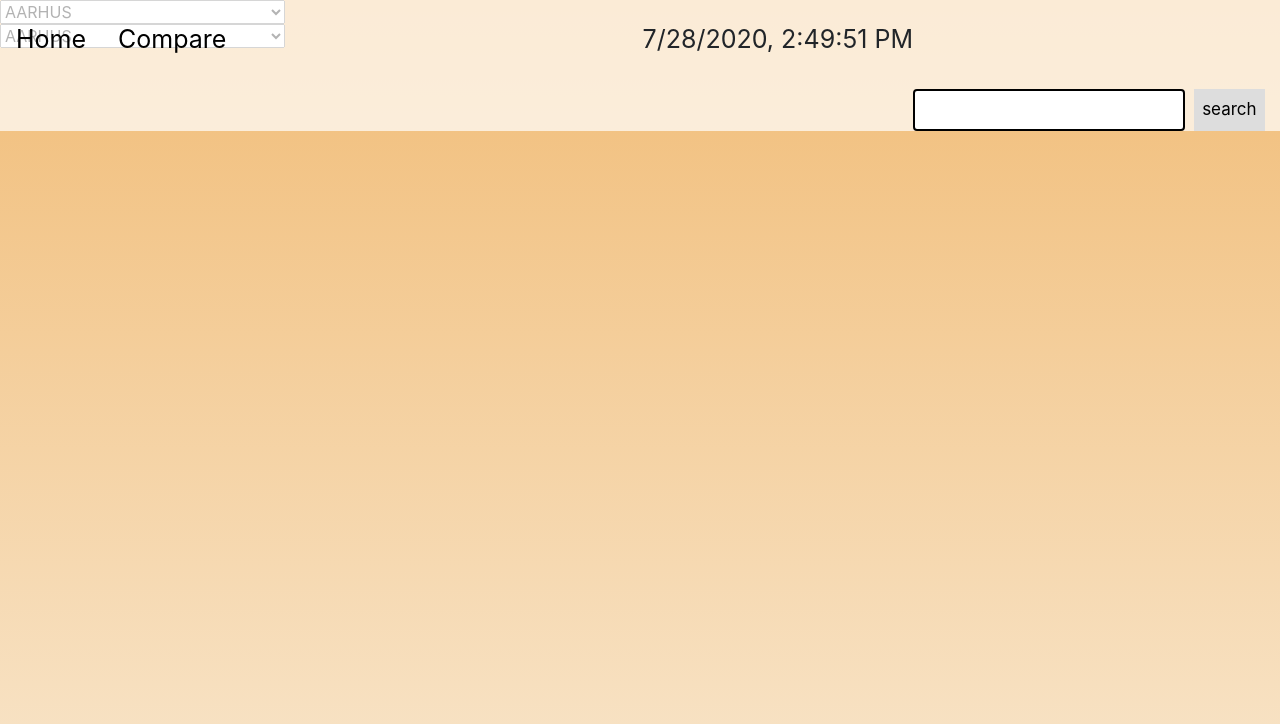
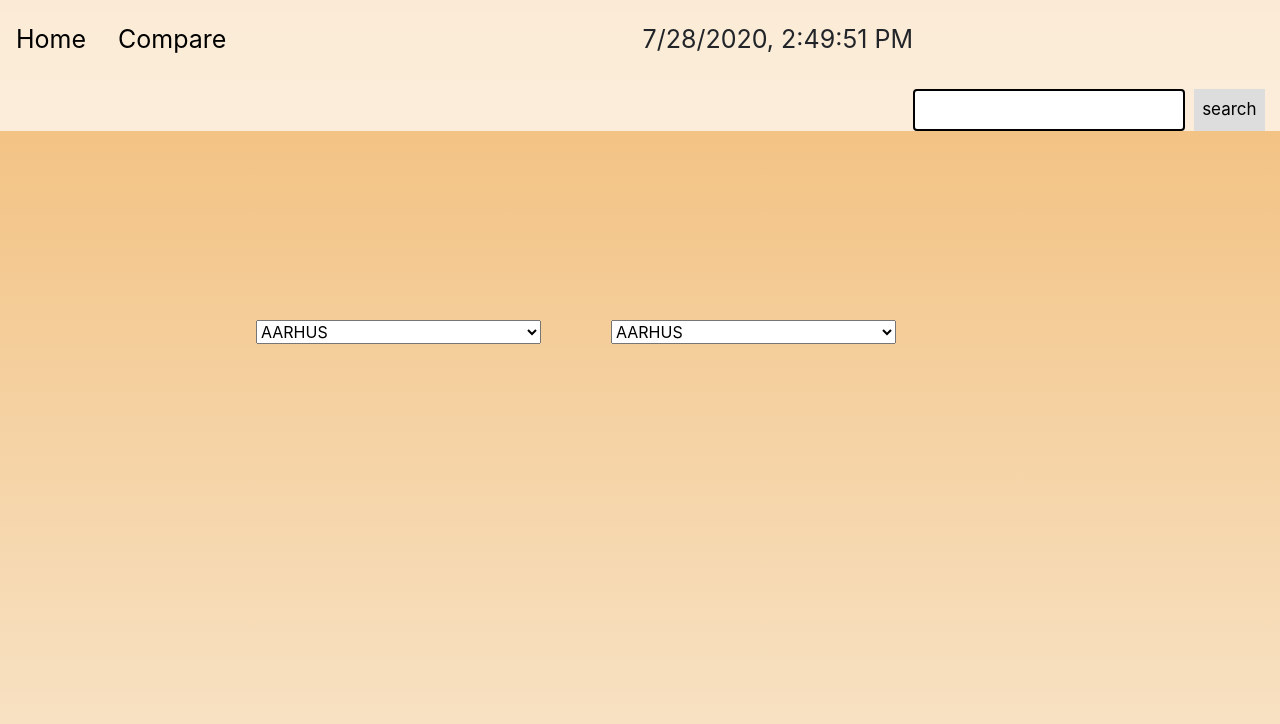
Before and after one commit to CodecoolGlobal/city-statistic-react, a React (Create React App) app in the folder citystatistic/: page /compare in a window 1280 px wide. Shown: the top 724 px of the page. Built offline with nearby package versions, Linux system fonts and the light colour scheme.

Commit message:
compare select fields

```diff
--- a/citystatistic/src/components/CompareCity.js
+++ b/citystatistic/src/components/CompareCity.js
@@ -270,15 +270,15 @@ export default function CompareCity() {
     "zurich",
   ];
   return (
-    <div id="compare-container">
-      <div>
+    <div className="compare-container">
+      <div className="left">
         <select name="city" id="city-name">
           {cityNameList.map((city) => (
             <option value={city}>{city.toUpperCase()}</option>
           ))}
         </select>
       </div>
-      <div>
+      <div className="right">
         <select name="city" id="city-name2">
           {cityNameList.map((city) => (
             <option value={city}>{city.toUpperCase()}</option>
--- a/citystatistic/src/index.css
+++ b/citystatistic/src/index.css
@@ -79,6 +79,17 @@ code {
   color: white;
 }
 
-#compare-container {
+.compare-container {
   position: fixed;
+  top: 40%;
+  left: 20%;
+  width: 50%;
 }
+
+.compare-container .right {
+  float: right;
+}
+
+.compare-container .left {
+  float: left;
+}
```
